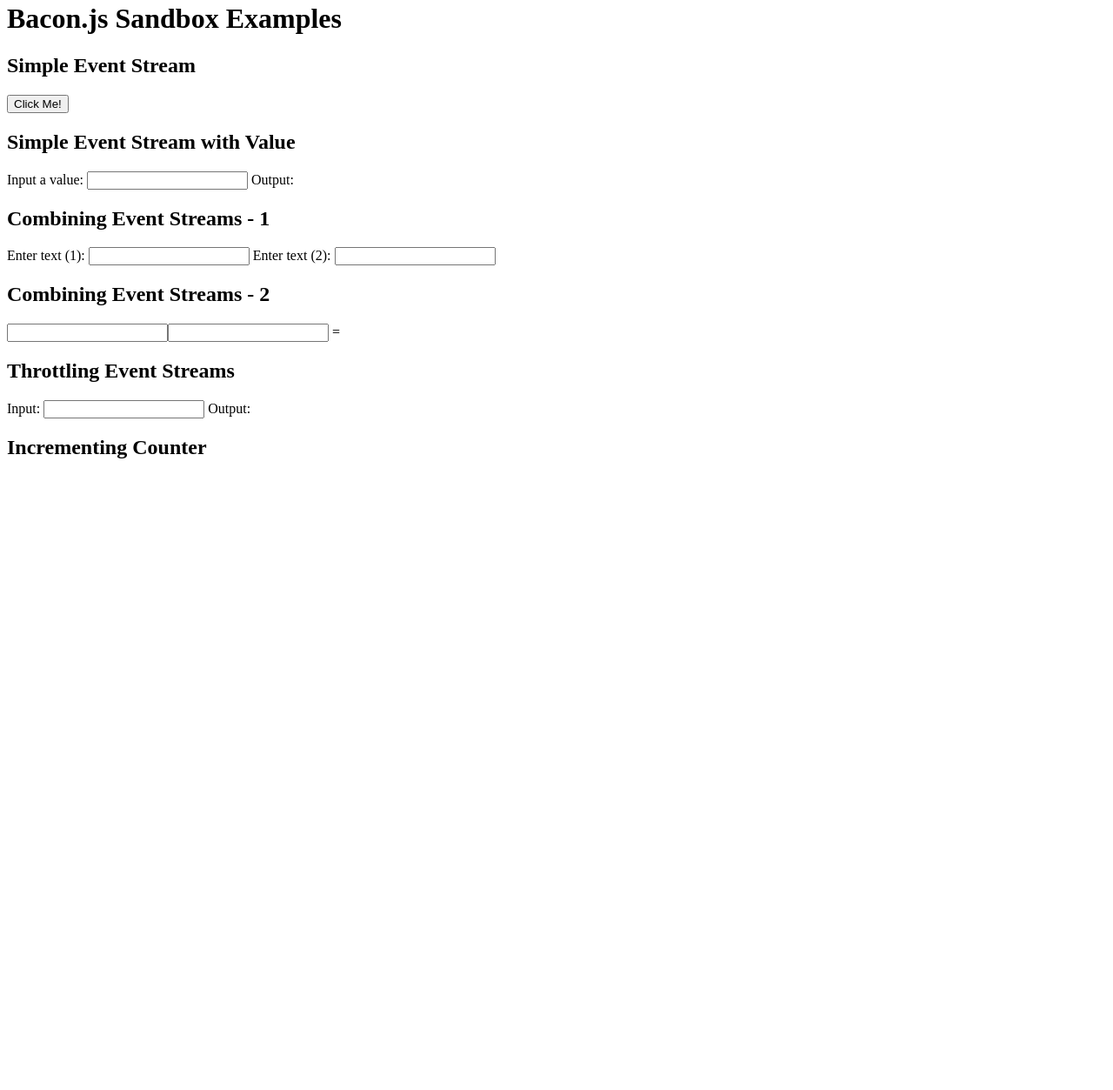
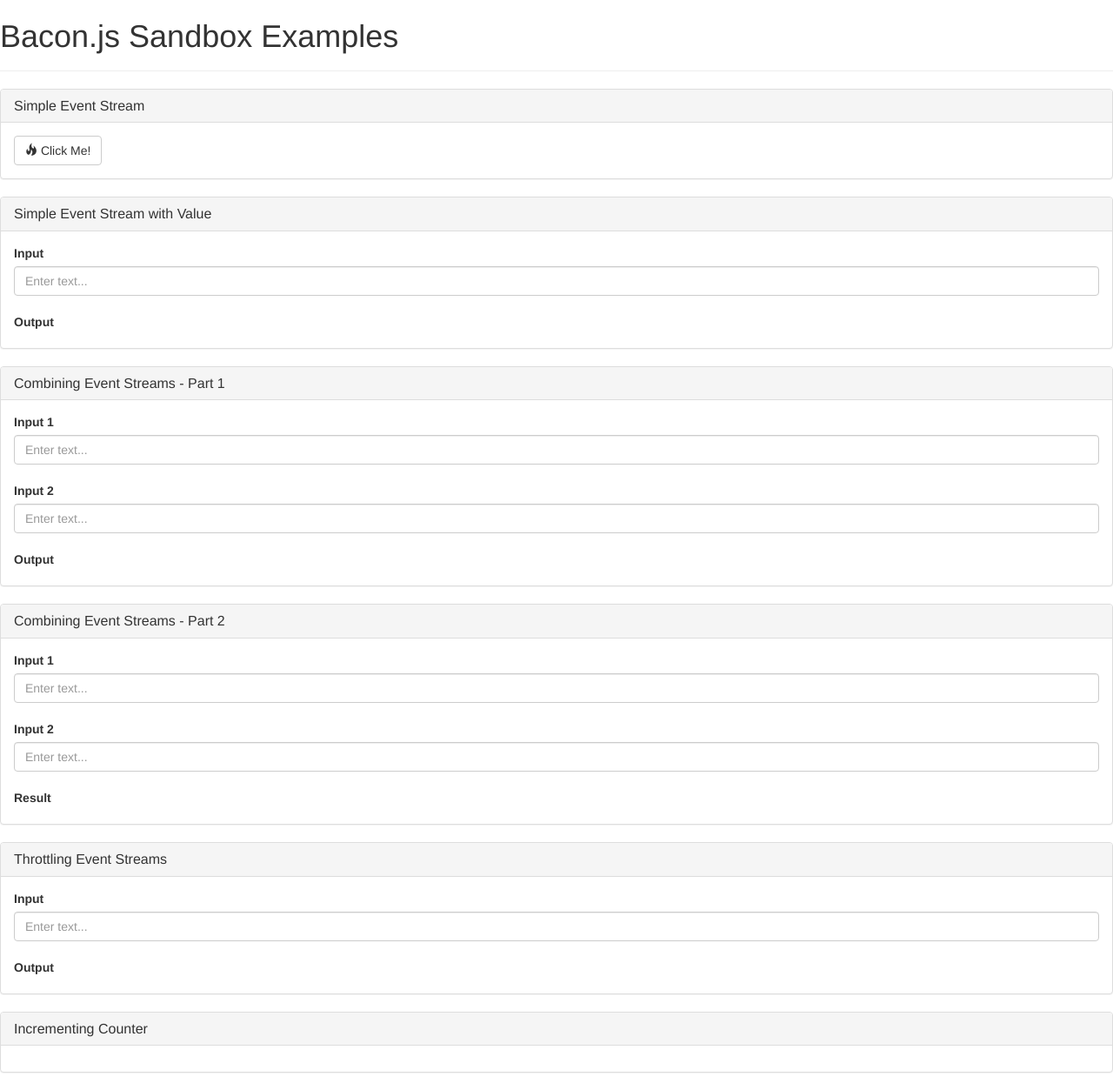
Before and after one commit to martinrist/javascript-sandbox, a plain HTML site: page bacon-js/bacon-js.html in a window 1280 px wide. Shown: the part 18-1271 px from the top of the page at 87% size. Before the commit the page ends 800 px from the top, so only its background shows below. Drawn offline with nearby package versions, Linux system fonts and the light colour scheme.

Commit message:
Convert to Bootstrap format

```diff
--- a/bacon-js/bacon-js.html
+++ b/bacon-js/bacon-js.html
@@ -4,12 +4,18 @@
     <title>Bacon.js Sandbox</title>
     <script src="https://code.jquery.com/jquery.js"></script>
     <script type="text/javascript" src="../js/lib/Bacon.js"></script>
+    <script type="text/javascript" src="js/lib/bootstrap.min.js"></script>
+    <link href="../css/bootstrap.min.css" rel="stylesheet">
 </head>
 <body>
-<h1>Bacon.js Sandbox Examples</h1>
+<div class="page-header"><h1>Bacon.js Sandbox Examples</h1></div>
 
-<h2>Simple Event Stream</h2>
-<button id="clickMe">Click Me!</button>
+<div class="panel panel-default">
+    <div class="panel-heading"><h2 class="panel-title">Simple Event Stream</h2></div>
+    <div class="panel-body">
+        <button class="btn btn-default" id="clickMe"><span class="glyphicon glyphicon-fire"></span> Click Me!</button>
+    </div>
+</div>
 <script>
     var clickMeClickStream = $('#clickMe').asEventStream('click');
     clickMeClickStream.onValue(function () {
@@ -17,62 +23,108 @@
     });
 </script>
 
-<h2>Simple Event Stream with Value</h2>
-<label for="inputText">Input a value:</label>
-<input id="inputText"/>
-<label for="outputText">Output:</label><span id="outputText"></span>
+<div class="panel panel-default">
+    <div class="panel-heading"><h2 class="panel-title">Simple Event Stream with Value</h2></div>
+    <div class="panel-body">
+        <label for="inputText">Input</label>
+        <input class="form-control" id="inputText" placeholder="Enter text..."/>
+        <br/>
+        <label for="outputText">Output</label>
+        <br/>
+        <span id="outputText"></span>
+    </div>
+</div>
 <script>
-    var inputTextChangeStream = $('#inputText').asEventStream('change');
+    var inputTextChangeStream = $('#inputText').asEventStream('keyup');
     inputTextChangeStream.onValue(function (e) {
                 var text = $(e.target).val();
-                $('#outputText').text($('#outputText').text() + ' ' + text);
+                $('#outputText').text(text);
             }
     );
 </script>
 
-<h2>Combining Event Streams - 1</h2>
-<label for="inputText1">Enter text (1):</label>
-<input id="inputText1"/>
-<label for="inputText2">Enter text (2):</label>
-<input id="inputText2"/>
+<div class="panel panel-default">
+    <div class="panel-heading"><h2 class="panel-title">Combining Event Streams - Part 1</h2></div>
+    <div class="panel-body">
+        <label for="inputText1">Input 1</label>
+        <input class="form-control" id="inputText1" placeholder="Enter text..."/>
+        <br/>
+        <label for="inputText2">Input 2</label>
+        <input class="form-control" id="inputText2" placeholder="Enter text..."/>
+        <br/>
+        <label for="combiningOutputText">Output</label>
+        <br/>
+        <span id="combiningOutputText"></span>
+    </div>
+</div>
 <script>
-    var inputText1ChangeStream = $('#inputText1').asEventStream('change');
-    var inputText2ChangeStream = $('#inputText2').asEventStream('change');
+    var inputText1ChangeStream = $('#inputText1').asEventStream('keyup');
+    var inputText2ChangeStream = $('#inputText2').asEventStream('keyup');
     var combinedTextChangeStream = inputText1ChangeStream.merge(inputText2ChangeStream);
     combinedTextChangeStream.onValue(function (v) {
-        alert('Received value ' + $(v.target).val());
+        $('#combiningOutputText').text($(v.target).val());
     })
 </script>
 
-<h2>Combining Event Streams - 2</h2>
-<input id="text1"/><input id="text2"/> = <span id="result"></span>
+<div class="panel panel-default">
+    <div class="panel-heading"><h2 class="panel-title">Combining Event Streams - Part 2</h2></div>
+    <div class="panel-body">
+        <label for="text1">Input 1</label>
+        <input class="form-control" id="text1" placeholder="Enter text..."/>
+        <br/>
+        <label for="text2">Input 2</label>
+        <input class="form-control" id="text2" placeholder="Enter text..."/>
+        <br/>
+        <label for="result">Result</label>
+        <br/>
+        <span id="result"></span>
+    </div>
+</div>
+
 <script>
     function extractValueFromEvent(e) {
         return $(e.target).val();
     }
-    var x = $('#text1').asEventStream('change').map(extractValueFromEvent);
-    var y = $('#text2').asEventStream('change').map(extractValueFromEvent);
+    1
+    var x = $('#text1').asEventStream('keyup').map(extractValueFromEvent);
+    var y = $('#text2').asEventStream('keyup').map(extractValueFromEvent);
 
     concatStream = Bacon.combineWith(concat, x, y);
-    concatStream.onValue(function(result) { $('#result').text(result);});
-    function concat(x, y) { return x.concat(y); }
+    concatStream.onValue(function (result) {
+        $('#result').text(result);
+    });
+    function concat(x, y) {
+        return x.concat(y);
+    }
 </script>
 
-<h2>Throttling Event Streams</h2>
-<label for="throttling-input">Input:</label>
-<input id="throttling-input">
-<label for="throttling-output">Output:</label>
-<span id="throttling-output"></span>
+<div class="panel panel-default">
+    <div class="panel-heading"><h2 class="panel-title">Throttling Event Streams</h2></div>
+    <div class="panel-body">
+        <label for="throttling-input">Input</label>
+        <input class="form-control" id="throttling-input" placeholder="Enter text...">
+        <br/>
+        <label for="throttling-output">Output</label>
+        <br/>
+        <span id="throttling-output"></span>
+    </div>
+</div>
 <script>
-    var inputText = $('#throttling-input').asEventStream('keyup').map(extractValueFromEvent).throttle(2000).toProperty();
+    var inputText = $('#throttling-input').asEventStream('keyup').map(extractValueFromEvent).throttle(1000).toProperty();
     inputText.assign($('#throttling-output'), "text");
 </script>
 
-<h2>Incrementing Counter</h2>
-<span id="counterValue"></span>
+<div class="panel panel-default">
+    <div class="panel-heading"><h2 class="panel-title">Incrementing Counter</h2></div>
+    <div class="panel-body">
+        <span id="counterValue"></span>
+    </div>
+</div>
 <script>
     var counterStream = Bacon.interval(1000, 1);
-    var counter = counterStream.scan(0, function (x, y) {return x + y;});
+    var counter = counterStream.scan(0, function (x, y) {
+        return x + y;
+    });
     counter.assign($('#counterValue'), 'text');
 </script>
 </body>
```
